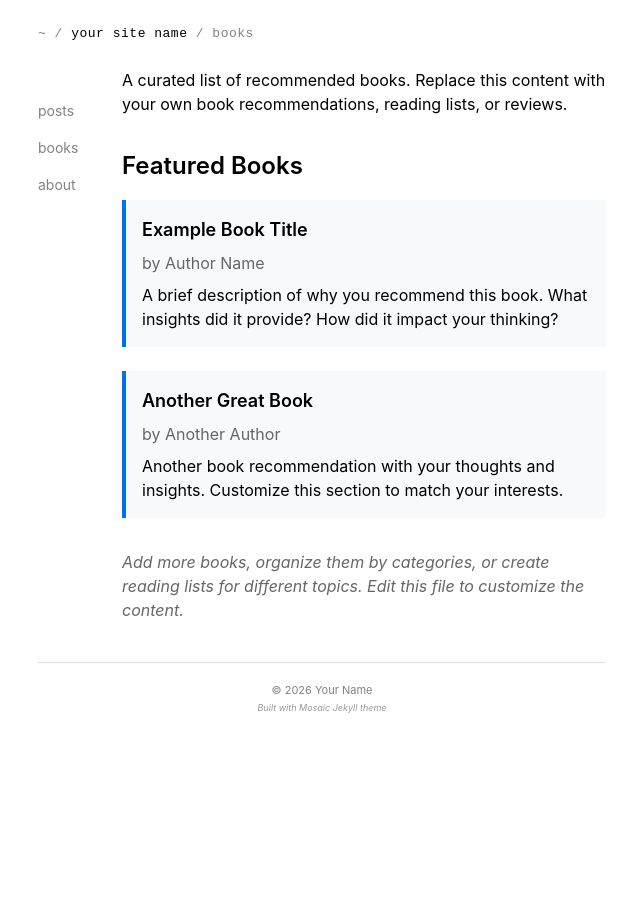
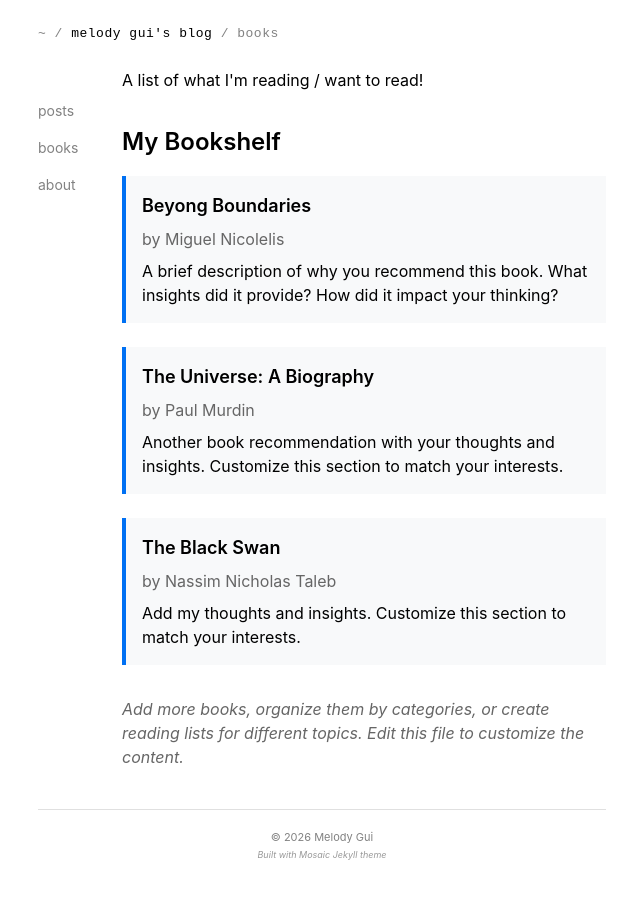
Before and after one commit to melodygui/melodygui.github.io, a Jekyll site: the page built from books.md, in a window 1280 px wide. Shown: the whole page, without its empty margins (318-958 px from the left). Built offline with Jekyll 4.4.1, drawn with Linux system fonts in a browser that asks for light colours.

```diff
--- a/_config.yml
+++ b/_config.yml
@@ -1,12 +1,12 @@
 # Site settings
-title: Your Site Name
+title: Melody Gui's Blog
 description: A brief description of your site. Update this in _config.yml to reflect your content and purpose.
 baseurl: "" # the subpath of your site, e.g. /blog
 url: "https://yourdomain.com" # the base hostname & protocol for your site
 
 # Author
 author:
-  name: Your Name
+  name: Melody Gui
   twitter: yourtwitterhandle
 
 # SEO and meta tags
--- a/books.md
+++ b/books.md
@@ -8,21 +8,27 @@ permalink: /books/
 
 <div style="font-size: 16px; line-height: 1.5; color: #000;">
   <p style="margin: 0 0 24px 0;">
-    A curated list of recommended books. Replace this content with your own book recommendations, reading lists, or reviews.
+    A list of what I'm reading / want to read!
   </p>
 
-  <h2 style="margin: 32px 0 16px 0; font-size: 24px; font-weight: 600;">Featured Books</h2>
+  <h2 style="margin: 32px 0 16px 0; font-size: 24px; font-weight: 600;">My Bookshelf</h2>
 
   <div style="margin: 0 0 24px 0; padding: 16px; border-left: 4px solid #0070f3; background: #f8f9fa;">
-    <h3 style="margin: 0 0 8px 0; font-size: 18px; font-weight: 600;">Example Book Title</h3>
-    <p style="margin: 0 0 8px 0; color: #666;">by Author Name</p>
+    <h3 style="margin: 0 0 8px 0; font-size: 18px; font-weight: 600;">Beyong Boundaries</h3>
+    <p style="margin: 0 0 8px 0; color: #666;">by Miguel Nicolelis</p>
     <p style="margin: 0;">A brief description of why you recommend this book. What insights did it provide? How did it impact your thinking?</p>
   </div>
 
   <div style="margin: 0 0 24px 0; padding: 16px; border-left: 4px solid #0070f3; background: #f8f9fa;">
-    <h3 style="margin: 0 0 8px 0; font-size: 18px; font-weight: 600;">Another Great Book</h3>
-    <p style="margin: 0 0 8px 0; color: #666;">by Another Author</p>
+    <h3 style="margin: 0 0 8px 0; font-size: 18px; font-weight: 600;">The Universe: A Biography</h3>
+    <p style="margin: 0 0 8px 0; color: #666;">by Paul Murdin</p>
     <p style="margin: 0;">Another book recommendation with your thoughts and insights. Customize this section to match your interests.</p>
+  </div>
+
+   <div style="margin: 0 0 24px 0; padding: 16px; border-left: 4px solid #0070f3; background: #f8f9fa;">
+    <h3 style="margin: 0 0 8px 0; font-size: 18px; font-weight: 600;">The Black Swan</h3>
+    <p style="margin: 0 0 8px 0; color: #666;">by Nassim Nicholas Taleb</p>
+    <p style="margin: 0;">Add my thoughts and insights. Customize this section to match your interests.</p>
   </div>
 
   <p style="margin: 32px 0 0 0; font-style: italic; color: #666;">
```
Also changed, not shown: about.md (+2 -6 lines).
